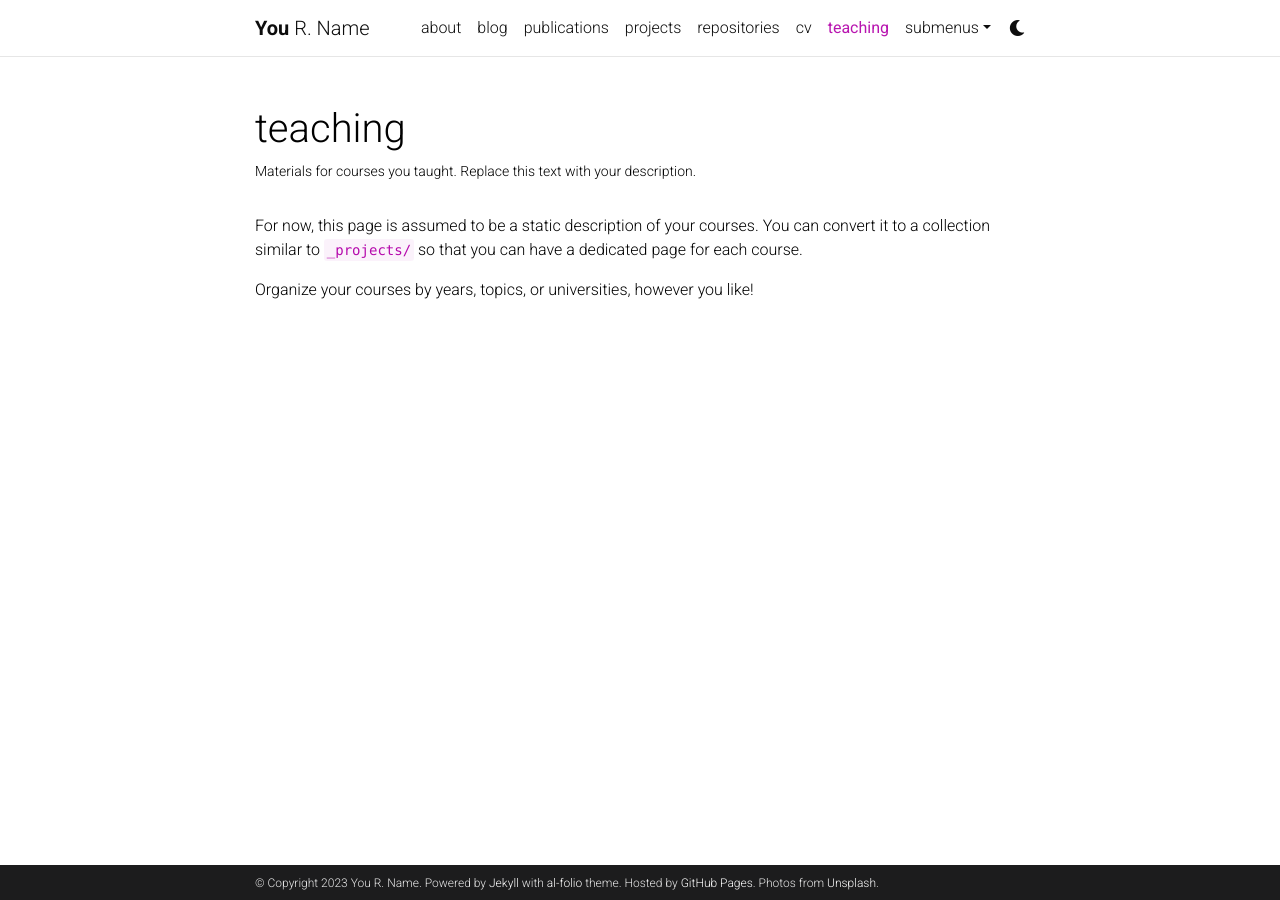
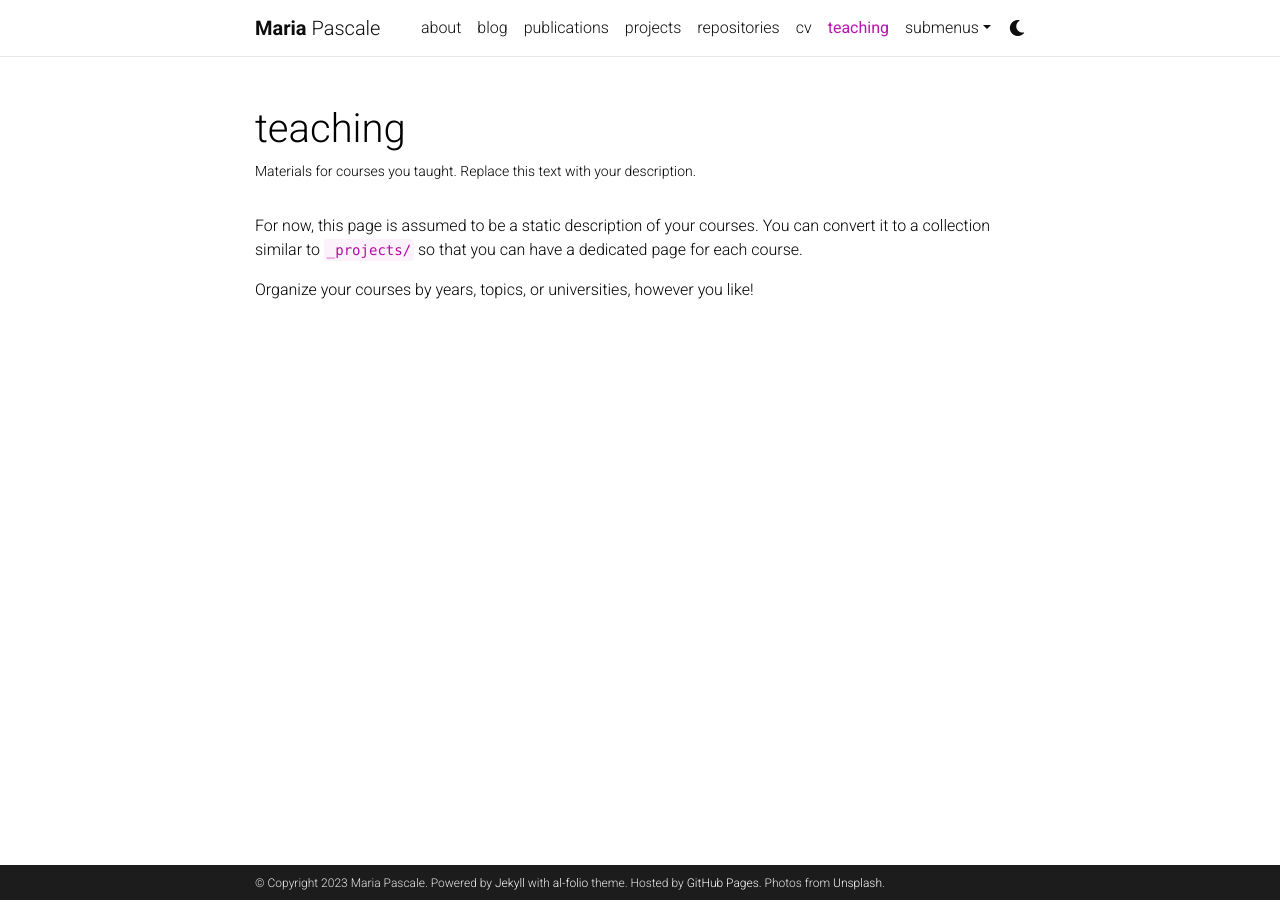
Before and after one commit to mariaxpascale/mariaxpascale.github.io, a Jekyll site: the page built from _pages/teaching.md, in a window 1280 px wide. Built offline with Jekyll 4.4.1, drawn with Linux system fonts in a browser that asks for light colours; comment, search, counter and statistics services are not loaded; a style sheet for code colours, icons or effects is not loaded.

Commit message:
Update _config.yml

```diff
--- a/_config.yml
+++ b/_config.yml
@@ -3,10 +3,10 @@
 # -----------------------------------------------------------------------------
 
 title: blank # the website title (if blank, full name will be used instead)
-first_name: You
-middle_name: R.
-last_name: Name
-email: you@example.com
+first_name: Maria
+middle_name:
+last_name: Pascale
+email: mariaxpascale@gmail.com
 description: > # the ">" symbol means to ignore newlines until "footer_text:"
   A simple, whitespace theme for academics. Based on [*folio](https://github.com/bogoli/-folio) design.
 footer_text: >
@@ -18,7 +18,7 @@ keywords: jekyll, jekyll-theme, academic-website, portfolio-website  # add your
 lang: en # the language of your site (for example: en, fr, cn, ru, etc.)
 icon: ⚛️  # the emoji used as the favicon (alternatively, provide image name in /assets/img/)
 
-url: https://alshedivat.github.io # the base hostname & protocol for your site
+url: https://mariaxpascale.github.io # the base hostname & protocol for your site
 baseurl: /al-folio # the subpath of your site, e.g. /blog/
 last_updated: false # set to true if you want to display last updated in the footer
 impressum_path:  # set to path to include impressum link in the footer, use the same path as permalink in a page, helps to conform with EU GDPR
```
